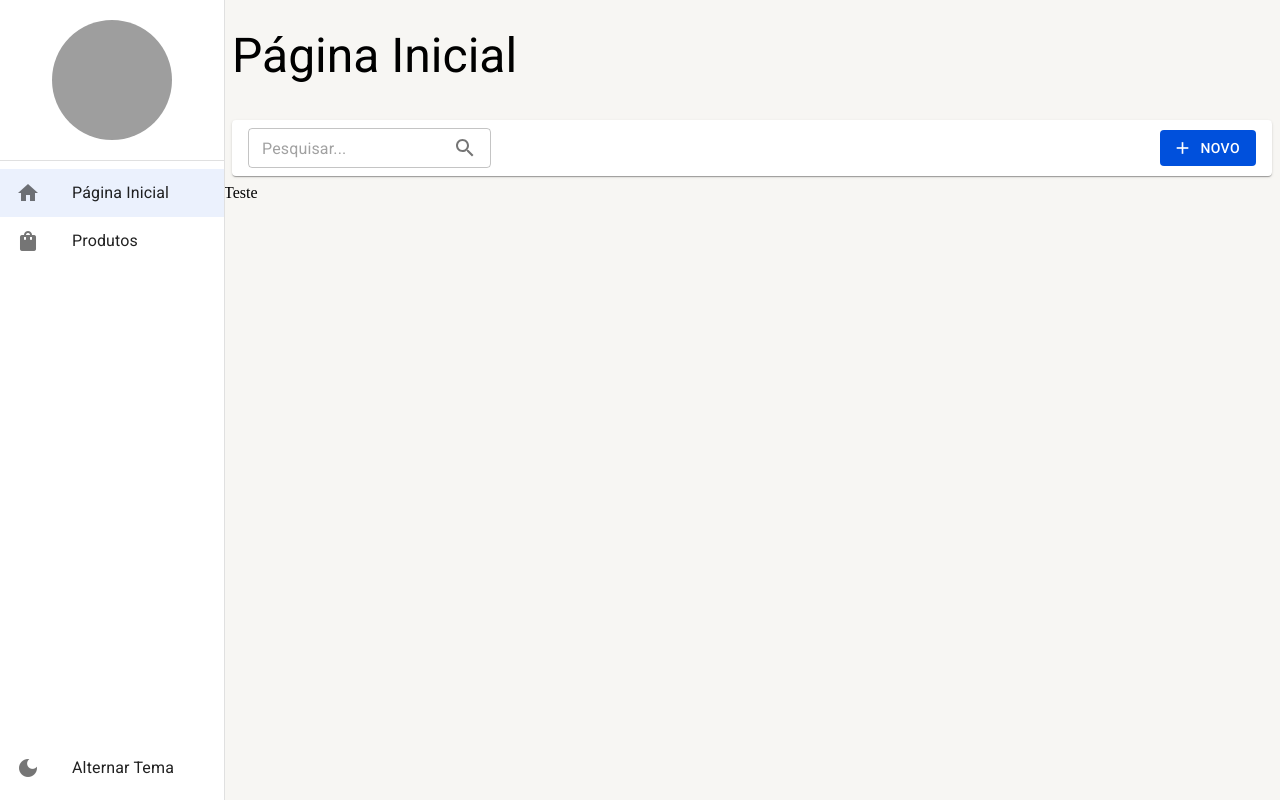
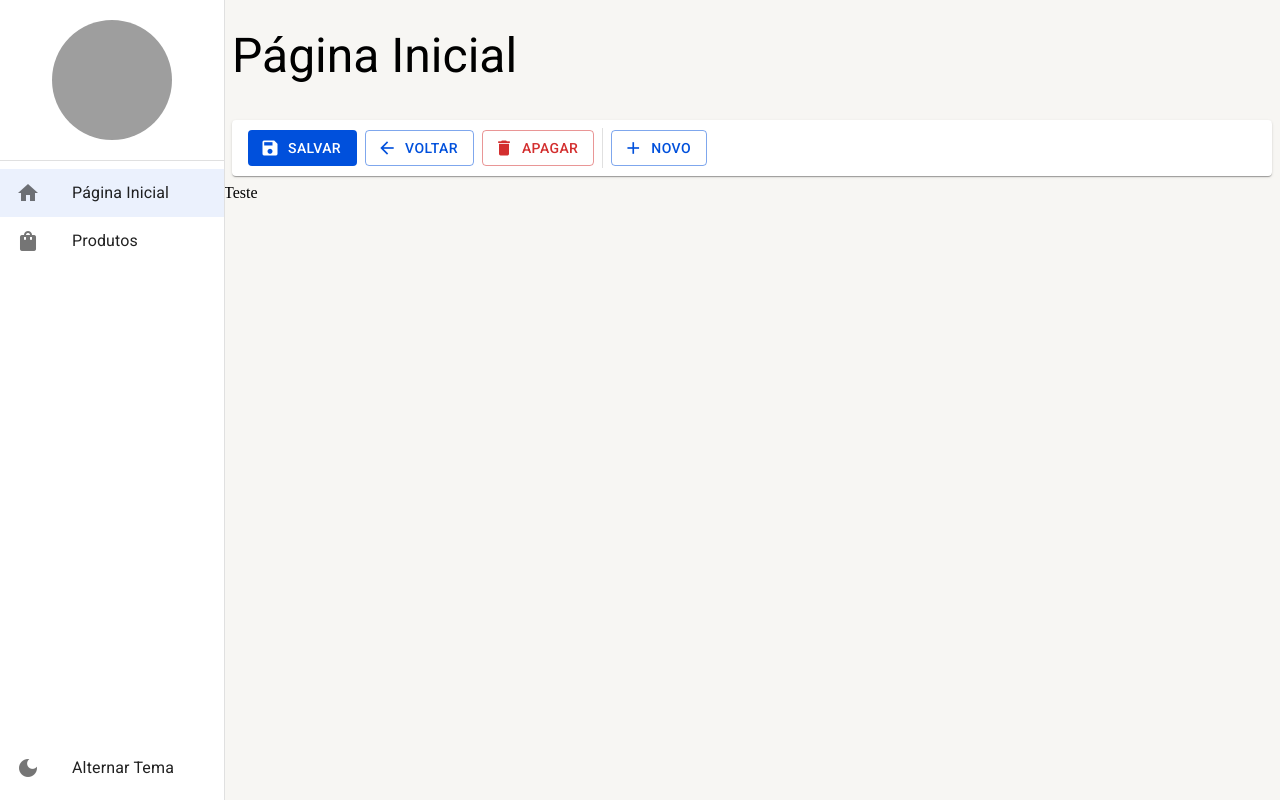
Before and after one commit to gabrielamenezes/dashboard, a React (Vite) app: page /pagina-inicial in a window 1280 px wide. Built offline with nearby package versions, Linux system fonts and the light colour scheme; grey boxes are pictures that could not be loaded.

Commit message:
feat: adicionado component ferramentaDeDetalhe

```diff
--- a/src/pages/dashboard/Dashboard.tsx
+++ b/src/pages/dashboard/Dashboard.tsx
@@ -1,9 +1,9 @@
-import { FerramentasDaListagem } from "../../shared/components";
+import { FerramentasDeDetalhe } from "../../shared/components";
 import { LayoutBaseDePagina } from "../../shared/layouts";
 
 export const Dashboard = () => {
     return (
-        <LayoutBaseDePagina tituloDaPagina="Página Inicial" barraDeFerramentas={<FerramentasDaListagem mostrarInputBusca />}>
+        <LayoutBaseDePagina tituloDaPagina="Página Inicial" barraDeFerramentas={<FerramentasDeDetalhe />}>
             Teste
         </LayoutBaseDePagina>
     );
--- /dev/null
+++ b/src/shared/components/ferramentas-de-detalhe/FerramentasDeDetalhe.tsx
@@ -0,0 +1,52 @@
+import { Box, Button, Divider, Icon, Paper, useTheme } from "@mui/material";
+
+interface IFerramentasDeDetalheProps {
+    textoBotaoNovo?: string;
+    mostrarBotaoNovo?: boolean;
+    mostrarBotaoSalvar?: boolean;
+    mostrarBotaoApagar?: boolean;
+    mostrarBotaoVoltar?: boolean;
+    aoClicarEmNovo?: () => void
+    aoClicarEmSalvar?: () => void
+    aoClicarEmVoltar?: () => void
+    aoClicarEmApagar?: () => void
+}
+export const FerramentasDeDetalhe: React.FC<IFerramentasDeDetalheProps> = ({
+    textoBotaoNovo = 'Novo',
+    mostrarBotaoNovo = true,
+    mostrarBotaoSalvar = true,
+    mostrarBotaoApagar = true,
+    mostrarBotaoVoltar = true,
+
+    aoClicarEmNovo,
+    aoClicarEmSalvar,
+    aoClicarEmVoltar,
+    aoClicarEmApagar,
+}) => {
+    const theme = useTheme();
+    return (
+        <Box
+          display="flex"
+          component={Paper}
+          height={theme.spacing(5)}
+          marginX={1}
+          padding={1}
+          paddingX={2}
+          gap={1}
+          alignItems="center">
+            {mostrarBotaoSalvar && (
+                <Button variant='contained' onClick={aoClicarEmSalvar} color="primary" disableElevation startIcon={<Icon>save</Icon>}>Salvar</Button>
+            )}
+            {mostrarBotaoVoltar && (
+                <Button variant='outlined'onClick={aoClicarEmVoltar} color="primary" disableElevation startIcon={<Icon>arrow_back</Icon>}>Voltar</Button>
+            )}
+            {mostrarBotaoApagar && (
+                <Button variant='outlined'onClick={aoClicarEmApagar} color="error" disableElevation startIcon={<Icon>delete</Icon>}>Apagar</Button>
+            )}
+            <Divider variant="middle" orientation="vertical"/>
+            {mostrarBotaoNovo && (
+                <Button variant='outlined' onClick={aoClicarEmNovo} color="primary" disableElevation startIcon={<Icon>add</Icon>}>{textoBotaoNovo}</Button>
+            )}
+        </Box>
+    );
+}
--- a/src/shared/components/index.ts
+++ b/src/shared/components/index.ts
@@ -1,2 +1,3 @@
 export * from './menu-lateral/MenuLateral';
 export * from './ferramentas-da-listagem/FerramentasDaListagem';
+export * from './ferramentas-de-detalhe/FerramentasDeDetalhe';
```
